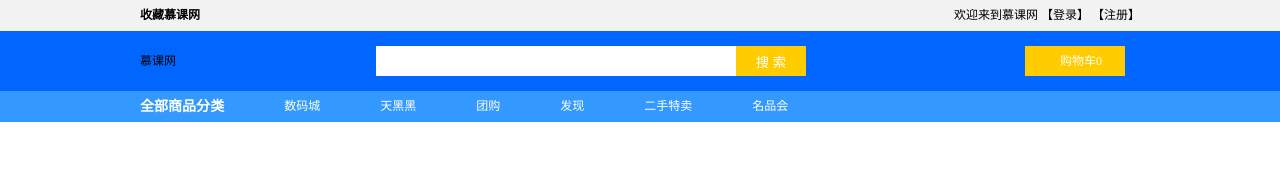
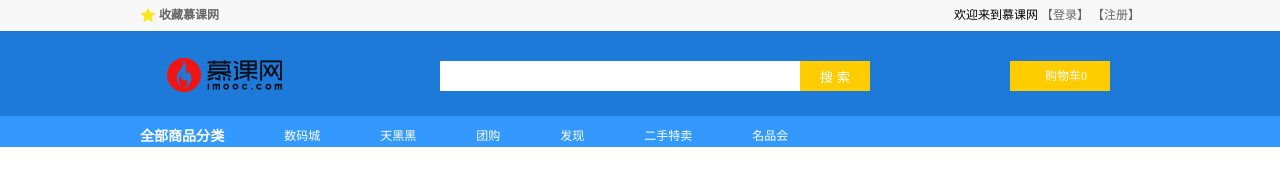
Before and after one commit to Weiguohui/ds, a plain HTML site: page index.html in a window 1280 px wide. Drawn offline with Linux system fonts and the light colour scheme.

Commit message:
logo bar

```diff
--- a/index.html
+++ b/index.html
@@ -23,7 +23,7 @@
 		<div class="logoBar">
 			<div class="comWidth">
 				<div class="logo fl">
-					<a href=""><img src="" alt="">慕课网</a>
+					<a href=""><img src="" alt=""></a>
 				</div>
 				<div class="searchBox fl">
 					<input type="text" class="search_text">
--- a/style/main.css
+++ b/style/main.css
@@ -5,18 +5,20 @@
 .fr{float:right;}
 
 /*topBar*/
-.topBar{height:31px;background-color: #F2F2F2;line-height: 31px;}
-.collection{font-weight: bold;}
+.topBar{height:31px;background-color: #F7F7F7;line-height: 31px;}
+.collection{font-weight: bold;background: url(../img/icon/star.png) left no-repeat;padding-left:19px;}
 
 /*logoBar*/
-.logoBar{height: 60px;background-color: #0066FF;line-height: 60px;}
-.searchBox{width:430px;height:30px;color: #FFF;padding:15px 200px;}
+.logoBar{height: 85px;background-color: #1D7AD9;line-height: 85px;}
+.logo{width:200px;background: url(../img/icon/logo.png) left no-repeat;}
+.searchBox{width:430px;height:30px;color: #FFF;padding:30px 100px;}
 .search_text{float:left;width: 350px;height: 20px;padding:5px;}
 .search_btn{float:right;width: 70px;height: 30px;background-color: #FFCC00;color: #FFF;}
-.shopCar{float:right;background-color: #FFCC00;color: #FFF;width: 100px;height: 30px;margin: 15px;line-height: 30px;}
+.shopCar{float:right;background-color: #FFCC00;color: #FFF;width: 100px;height: 30px;margin:30px;line-height: 30px;}
 .shopCar .shopText{padding-left:35px; display: inline-block; float:left;	}
 .shopCar .shopNum{margin-left:5px; display: inline-block;float:left;margin:5px;	}
 .navBox{background-color: #3399FF;height:31px;line-height: 31px;}
 .shopClass h3 {float:left;display: block;color:#FFF;}
 .nav li{float:left;display: block;padding-left: 60px;}
-.nav li a{color:#FFF;}
+.nav li a{color:#FFF;line-height: 31px;}
+.nav a:hover{color: 00FFFF;}
--- a/style/reset.css
+++ b/style/reset.css
@@ -5,6 +5,6 @@ body{font-size:12px;}
 img{border: none;}
 li{list-style: none;}
 input,select,textarea{outline:none;}
-a{text-decoration: none;color: #000;}
+a{text-decoration: none;color: #656565;}
 .clearfix:after{content: "";display:block;clear:both;}
 .clearfix{zoom:1;}
```
Also changed, not shown: img/icon/logo.png (added), img/icon/star.png (added), 2 other files.
